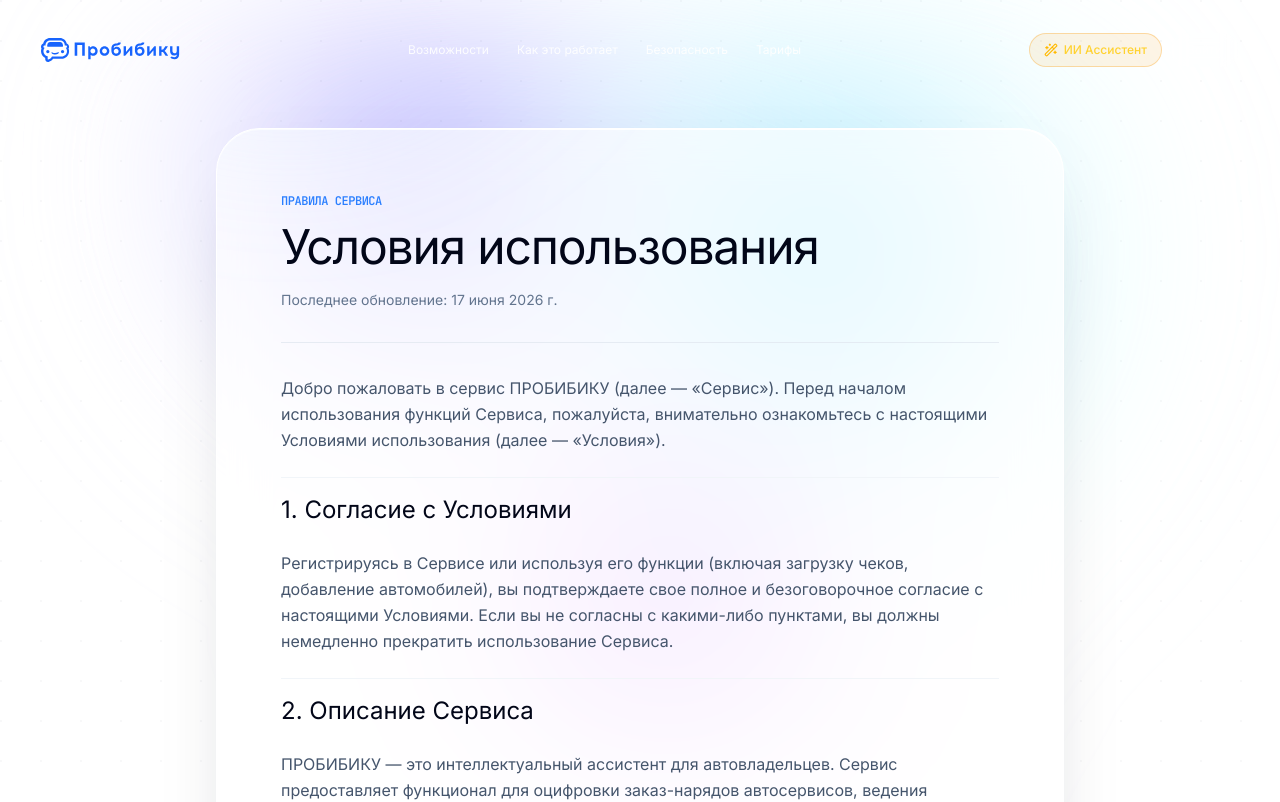
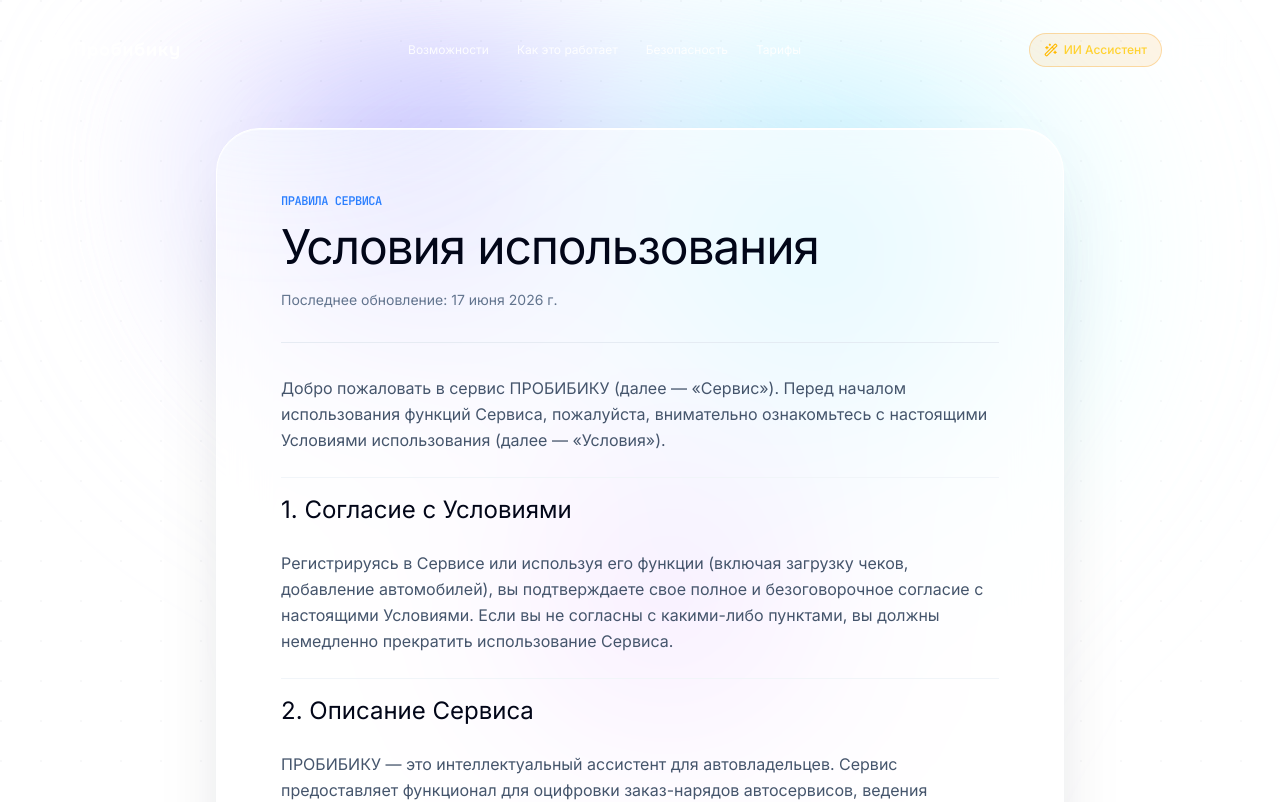
Before and after one commit to MukhamedzyanovDm/probibiku, a Next.js app: page /terms in a window 1280 px wide. Shown: the top 802 px of the page. Built offline with nearby package versions, Linux system fonts and the light colour scheme.

Commit message:
design: restore logo invert filter on dark background scroll position 0

```diff
--- a/src/components/Header.tsx
+++ b/src/components/Header.tsx
@@ -64,12 +64,12 @@
               <img
                 src="/Probibiku_small_logo.svg"
                 alt="ПРОБИБИКУ"
-                className="h-[24px] w-auto lg:hidden"
+                className={`h-[24px] w-auto lg:hidden transition-all duration-300 ${isScrolled ? "" : "brightness-0 invert"}`}
               />
               <img
                 src="/Probibiku_main_logo.svg"
                 alt="ПРОБИБИКУ"
-                className="h-[24px] w-auto hidden lg:block"
+                className={`h-[24px] w-auto hidden lg:block transition-all duration-300 ${isScrolled ? "" : "brightness-0 invert"}`}
               />
             </a>
 
```
